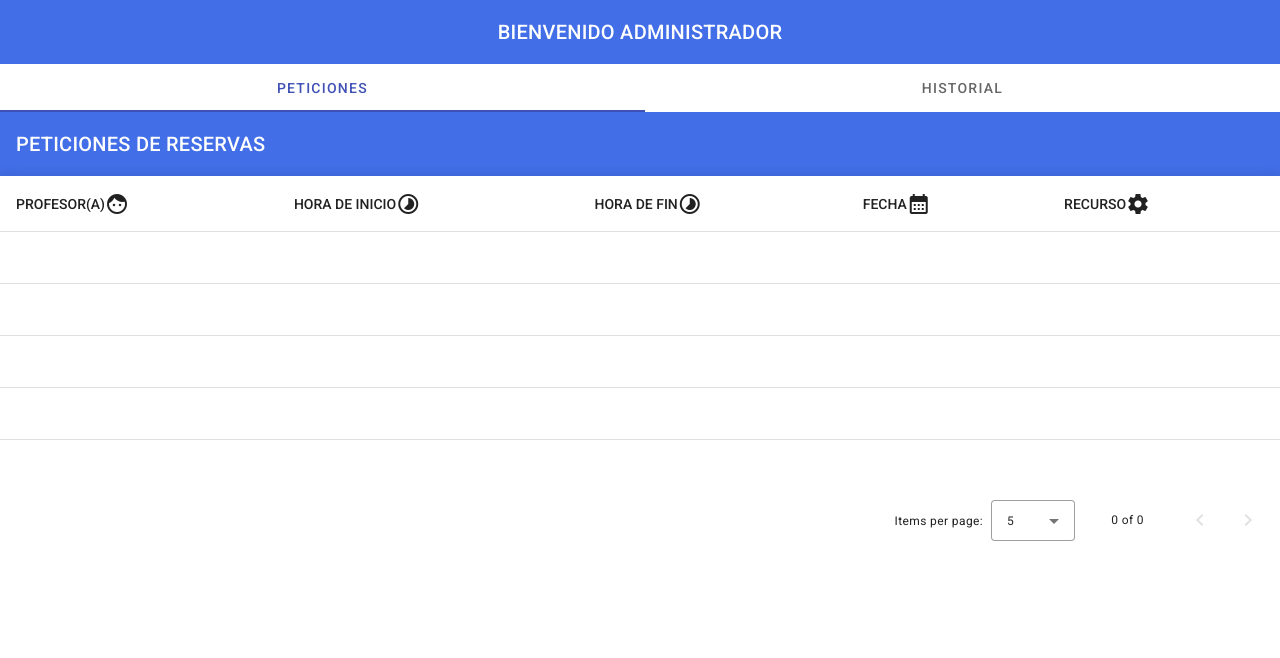
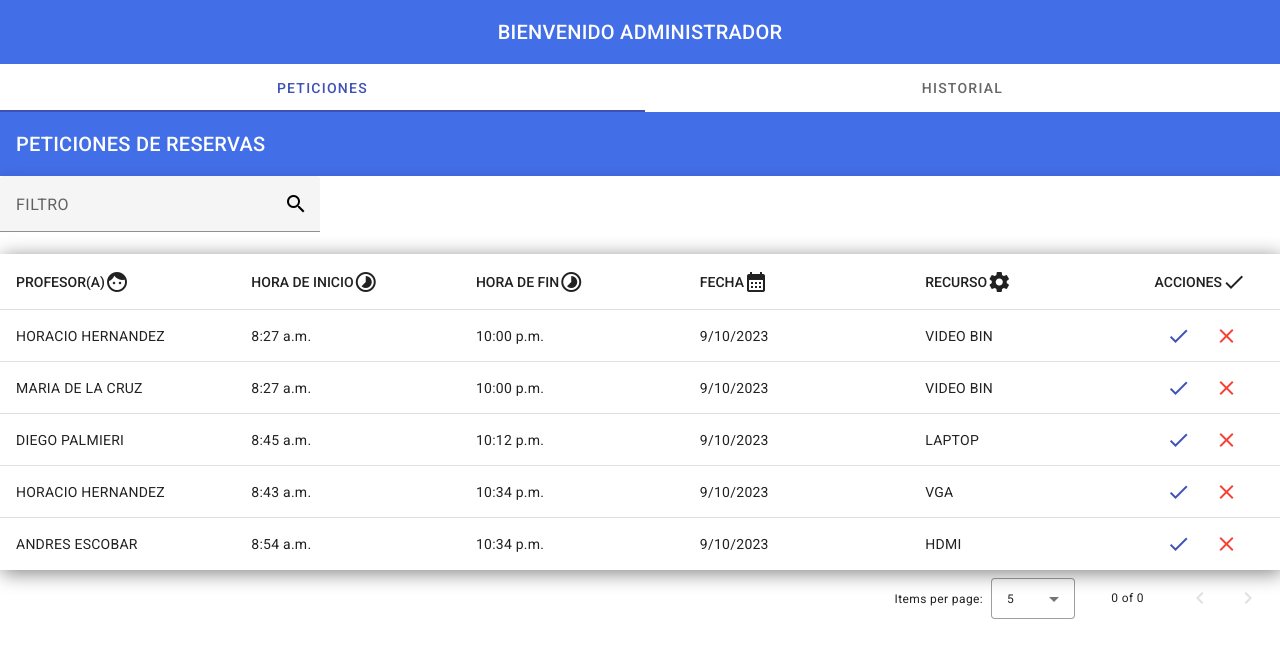
Before and after one commit to DiegoPalmieri/laboratorio-pa, an Angular app: page /admin in a window 1280 px wide. Shown: the top 658 px of the page. Built offline with nearby package versions, Linux system fonts and the light colour scheme.

Commit message:
seteo de datos en la tabla peticion, y diseño en el mismo

```diff
--- a/src/app/components/usuarios/admin/peticiones/peticiones.component.css
+++ b/src/app/components/usuarios/admin/peticiones/peticiones.component.css
@@ -2,3 +2,21 @@ mat-toolbar {
   background-color: rgb(66, 110, 231);
   color: white;
 }
+
+.filtro {
+  width: 25%;
+}
+
+td,
+th {
+  width: 20%;
+}
+
+table {
+  filter: drop-shadow(2px 3px 10px grey);
+}
+
+button {
+  position: relative;
+  text-align: center;
+}
--- a/src/app/components/usuarios/admin/peticiones/peticiones.component.html
+++ b/src/app/components/usuarios/admin/peticiones/peticiones.component.html
@@ -4,46 +4,60 @@
     </mat-toolbar>
 
     <div class="mat-elevation-z8">
-        <!-- <mat-form-field class="filtro">
+        <mat-form-field class="filtro">
             <mat-label>FILTRO</mat-label>
             <mat-icon matSuffix disabled="false">search</mat-icon>
             <input matInput (keyup)="applyFilter($event)" #input />
-        </mat-form-field> -->
+        </mat-form-field>
         <table mat-table matSort [dataSource]="dataSource" class="table-venta">
             <ng-container matColumnDef="profesor" class="header-table">
                 <th mat-header-cell *matHeaderCellDef mat-sort-header class="table-venta-cell">
                     PROFESOR(A)
                     <mat-icon matSuffix disabled="false">face</mat-icon>
                 </th>
-                <td mat-cell *matCellDef="let row" class="table-venta-cell"></td>
+                <td mat-cell *matCellDef="let row" class="table-venta-cell">
+                    {{row.profesor}}
+                </td>
             </ng-container>
             <ng-container matColumnDef="horaInicio" class="header-table">
                 <th mat-header-cell *matHeaderCellDef mat-sort-header class="table-venta-cell">
                     HORA DE INICIO
                     <mat-icon matSuffix disabled="false">timelapse</mat-icon>
                 </th>
-                <td mat-cell *matCellDef="let row" class="table-venta-cell"></td>
+                <td mat-cell *matCellDef="let row" class="table-venta-cell">
+                    {{row.horaInicio}}
+
+                </td>
             </ng-container>
             <ng-container matColumnDef="horaFin" class="header-table">
                 <th mat-header-cell mathead *matHeaderCellDef mat-sort-header class="table-venta-cell">
                     HORA DE FIN
                     <mat-icon matSuffix disabled="false">timelapse</mat-icon>
                 </th>
-                <td mat-cell *matCellDef="let row" class="table-venta-cell"></td>
+                <td mat-cell *matCellDef="let row" class="table-venta-cell">
+                    {{row.horaFin}}
+
+                </td>
             </ng-container>
             <ng-container matColumnDef="fecha" class="header-table">
                 <th mat-header-cell mathead *matHeaderCellDef mat-sort-header class="table-venta-cell">
                     FECHA
                     <mat-icon matSuffix disabled="false">calendar_month</mat-icon>
                 </th>
-                <td mat-cell *matCellDef="let row" class="table-venta-cell"></td>
+                <td mat-cell *matCellDef="let row" class="table-venta-cell">
+                    {{row.fecha}}
+
+                </td>
             </ng-container>
             <ng-container matColumnDef="recurso" class="header-table">
                 <th mat-header-cell mathead *matHeaderCellDef mat-sort-header class="table-venta-cell">
                     RECURSO
                     <mat-icon matSuffix disabled="false">settings</mat-icon>
                 </th>
-                <td mat-cell *matCellDef="let row" class="table-venta-cell"></td>
+                <td mat-cell *matCellDef="let row" class="table-venta-cell">
+                    {{row.recurso}}
+
+                </td>
             </ng-container>
 
             <ng-container matColumnDef="acciones" class="header-table">
@@ -52,11 +66,11 @@
                     <mat-icon matSuffix disabled="false">done</mat-icon>
                 </th>
                 <td mat-cell *matCellDef="let row" class="table-venta-cell">
-                    <button mat-button mat-mini-fab matTooltip="ACEPTAR">
+                    <button mat-icon-button matTooltip="ACEPTAR" color="primary">
                         <mat-icon matSuffix disabled="true">check</mat-icon>
                     </button>
 
-                    <button mat-button mat-mini-fab matTooltip="DENEGAR">
+                    <button mat-icon-button matTooltip="DENEGAR" color="warn">
                         <mat-icon matSuffix disabled="true">close</mat-icon>
                     </button>
                 </td>
--- a/src/app/components/usuarios/admin/peticiones/peticiones.component.ts
+++ b/src/app/components/usuarios/admin/peticiones/peticiones.component.ts
@@ -15,14 +15,72 @@ export class PeticionesComponent implements OnInit {
     'horaFin',
     'fecha',
     'recurso',
+    'acciones'
   ];
+
+  tablaInfo: any []=[
+
+    {
+      profesor: 'HORACIO HERNANDEZ',
+      horaInicio: '8:27 a.m.',
+      horaFin: '10:00 p.m.',
+      fecha: '9/10/2023',
+      recurso: 'VIDEO BIN'
+
+    },
+
+    {
+      profesor: 'MARIA DE LA CRUZ',
+      horaInicio: '8:27 a.m.',
+      horaFin: '10:00 p.m.',
+      fecha: '9/10/2023',
+      recurso: 'VIDEO BIN'
+
+    },
+
+    {
+      profesor: 'DIEGO PALMIERI',
+      horaInicio: '8:45 a.m.',
+      horaFin: '10:12 p.m.',
+      fecha: '9/10/2023',
+      recurso: 'LAPTOP'
+
+    },
+
+    {
+      profesor: 'HORACIO HERNANDEZ',
+      horaInicio: '8:43 a.m.',
+      horaFin: '10:34 p.m.',
+      fecha: '9/10/2023',
+      recurso: 'VGA'
+
+    },
+    {
+      profesor: 'ANDRES ESCOBAR',
+      horaInicio: '8:54 a.m.',
+      horaFin: '10:34 p.m.',
+      fecha: '9/10/2023',
+      recurso: 'HDMI',
+
+    }
+
+  ]
 
   ngOnInit(): void {
     this.getData();
   }
 
+  applyFilter(event: Event) {
+    const filterValue = (event.target as HTMLInputElement).value;
+    this.dataSource.filter = filterValue.trim().toLowerCase();
+
+    if (this.dataSource.paginator) {
+      this.dataSource.paginator.firstPage();
+    }
+  }
+
   getData() {
-    this.dataSource = new MatTableDataSource(this.displayedColumns);
-    console.log(this.dataSource);
+    this.dataSource = new MatTableDataSource(this.tablaInfo);
+    console.table(this.tablaInfo);
   }
 }
```
